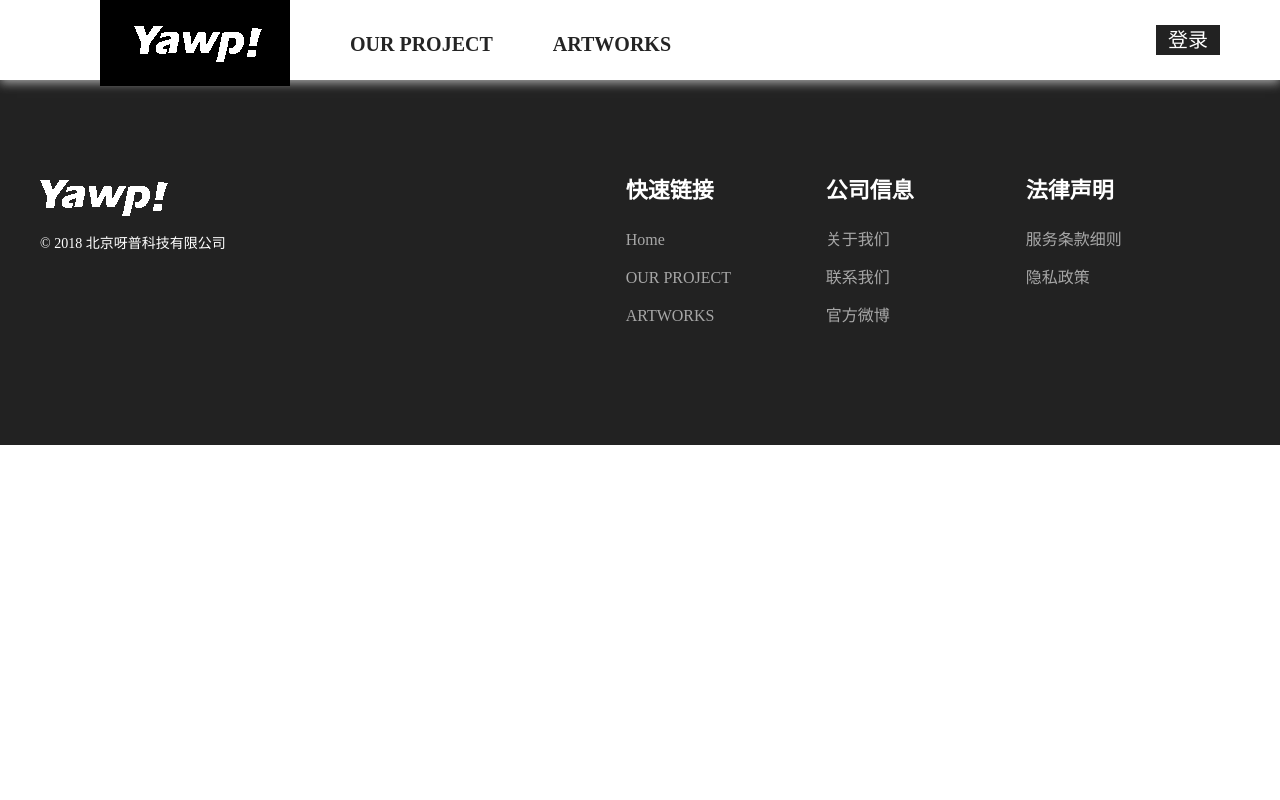
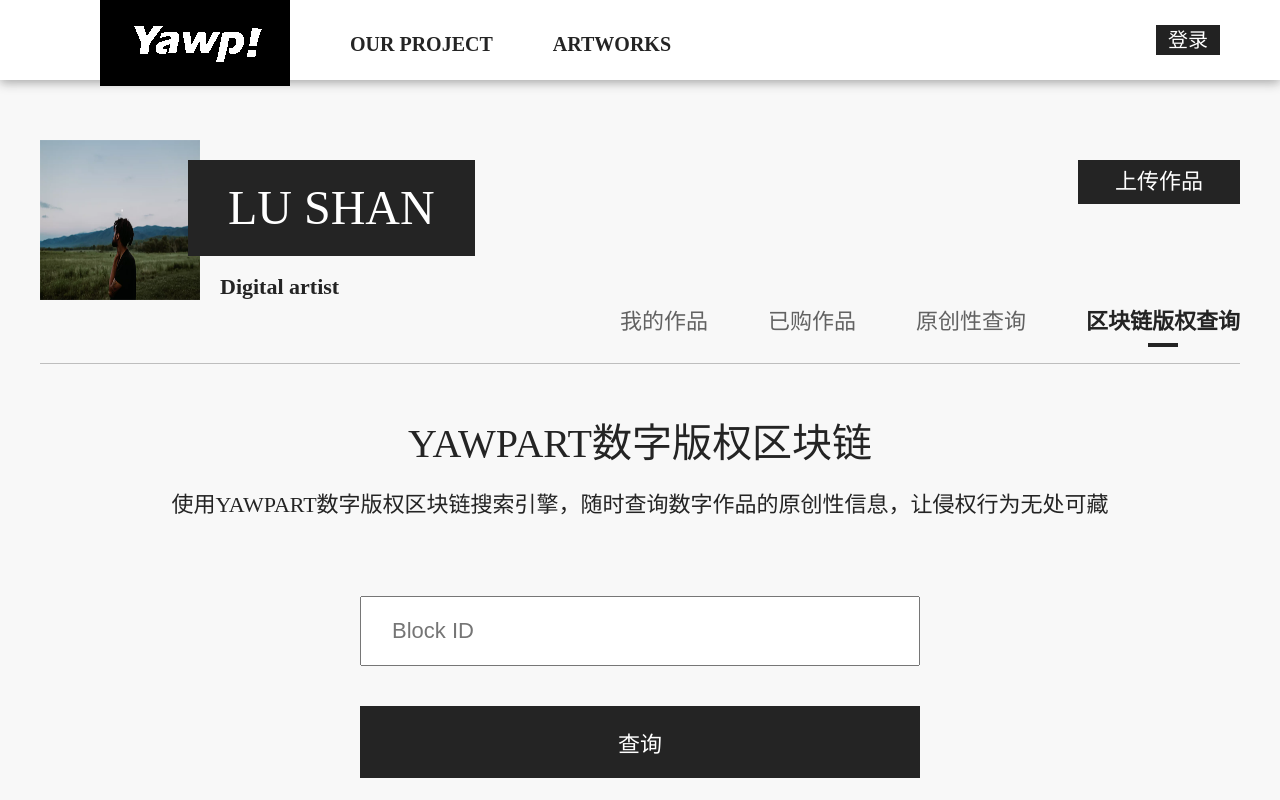
Before and after one commit to mcdongWang/yawp, a Vue app: page /user/linkcheck in a window 1280 px wide. Shown: the top 800 px of the page. Built offline with nearby package versions, Linux system fonts and the light colour scheme.

Commit message:
add link check

```diff
--- /dev/null
+++ b/src/pages/linkCheck.vue
@@ -0,0 +1,55 @@
+<template>
+    <div class="link_check">
+        <p class="form_title">YAWPART数字版权区块链</p>
+        <p class="form_info">使用YAWPART数字版权区块链搜索引擎，随时查询数字作品的原创性信息，让侵权行为无处可藏</p>
+        <input type="text" class="form_input" placeholder="Block ID" v-model="searchValue"/>
+        <button class="form_btn" @click="search">查询</button>
+    </div>
+</template>
+<script>
+export default {
+  name: 'LinkCheck',
+  data () {
+    return {
+        searchValue: ''
+    }
+  },
+  methods: {
+    search () {
+        console.log('search', this.searchValue)
+    }
+  }
+}
+</script>
+<style lang="less" scoped>
+.link_check{
+    text-align: center;
+    padding-top: 60px;
+    color: #242424;
+    .form_title{
+        font-size: 40px;
+    }
+    .form_info{
+        margin-top: 30px;
+        font-size: 22px;
+    }
+    .form_input{
+        box-sizing: border-box;
+        margin-top: 80px;
+        margin-bottom: 40px;
+        width: 560px;
+        padding: 20px 30px;
+        font-size: 22px;
+    }
+    .form_btn{
+        display: block;
+        margin: 0 auto 300px;
+        font-size: 22px;
+        color: #fff;
+        padding: 20px 0;
+        width: 560px;
+        background-color: #242424;
+        border: 0;
+    }
+}
+</style>
--- a/src/pages/searchOriginalResult.vue
+++ b/src/pages/linkCheckResult.vue
@@ -1,5 +1,5 @@
 <template>
-  <div class="search-original-result">
+  <div class="link-check-result">
     <img src="@/assets/detailImg.png" alt="" class="artwork-img">
     <span class="img-block">BlockChain ID：0897ae780d986767x098fd7098ae98ad087787a876</span>
     <span class="img-createDate">区块链创建时间：2018-03-02</span>
@@ -13,23 +13,18 @@
         </div>
         <div class="artwork-price">
             <span class="price">$22</span>
-            <button class="buy">
-                <p>版本数量100</p>
-                <p>剩余54</p>
-            </button>
+            <span class="number">当前版本编号:9 of 100</span>
         </div>
     </div>
+    <p class="img-block-p">当前拥有者：0897ae780d986767x098fd7098ae98ad087787a876</p>
+    <p class="img-block-p">上一位拥有者：0897ae780d986767x098fd7098ae98ad087787a876</p>
 
-    <div class="artwork-records">
-        <h1 class="title">Blockchain Records</h1>
-        <p class="record-item" v-for="i in 5">BlockChain ID：create：0897ae780d986767x098fd7098ae98ad087787a876</p>
-    </div>
   </div>
 </template>
 
 <script>
 export default {
-  name: 'SearchBlockResult',
+  name: 'LinkCheckResult',
   data () {
     return {
     }
@@ -39,14 +34,14 @@ export default {
 
 <!-- Add "scoped" attribute to limit CSS to this component only -->
 <style lang="less" scoped>
-.search-original-result{
+.link-check-result{
     width: 1200px;
     margin: 0 auto;
     color: #222;
 }
-.search-original-result{
-    font-size: 0px;
+.link-check-result{
     vertical-align: top;
+    padding-bottom: 125px;
     .artwork-img{
         width: 100%;
         margin-top: 60px;
@@ -65,15 +60,13 @@ export default {
     }
     .info-box{
         font-size: 0;
-        border-bottom: 1px solid #ccc;
-        padding-bottom: 40px;
         .artwork-info{
-            width: calc(100% - 420px);
+            width: 70%;
             display: inline-block;
             margin-right: 100px;
         }
         .artwork-price{
-            min-width: 320px;
+            width: calc(100% - 70% - 100px);
             display: inline-block;
             vertical-align: top;
             .price{
@@ -89,8 +82,7 @@ export default {
             .buy{
                 font-size: 22px;
                 color: #fff;
-                width: 320px;
-                height: 104px;
+                padding: 20px 108px;
                 background-color: #222;
                 border: 0;
                 margin-top: 20px;
--- a/src/router/index.js
+++ b/src/router/index.js
@@ -4,7 +4,7 @@ import index from '@/pages/index'
 import artworksList from '@/pages/artworksList'
 import artworkDetail from '@/pages/artworkDetail'
 import user from '@/pages/user'
-import result from '@/pages/searchOriginalResult'
+import linkCheck from '@/pages/linkCheck'
 
 Vue.use(Router)
 
@@ -38,12 +38,10 @@ export default new Router({
       }, {
         path: 'ownlist',
         component: artworksList,
+      }, {
+        path: 'linkcheck',
+        component: linkCheck,
       }]
     },
-    {
-      path: '/result',
-      name: result,
-      component: result
-    }
   ]
 })
```
Also changed, not shown: src/pages/originalCheckResult.vue (renamed from src/pages/searchBlockResult.vue, +19 -11 lines).
